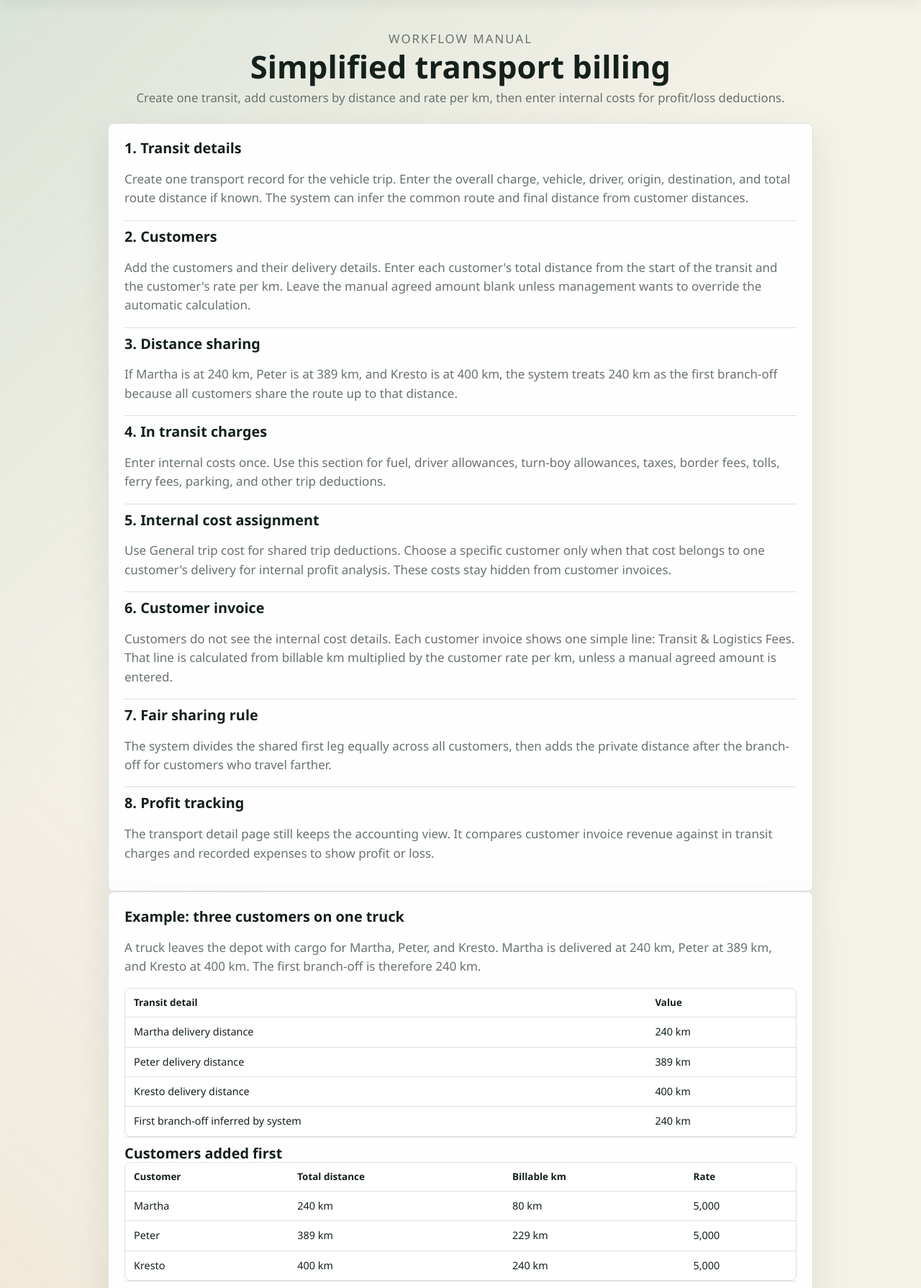
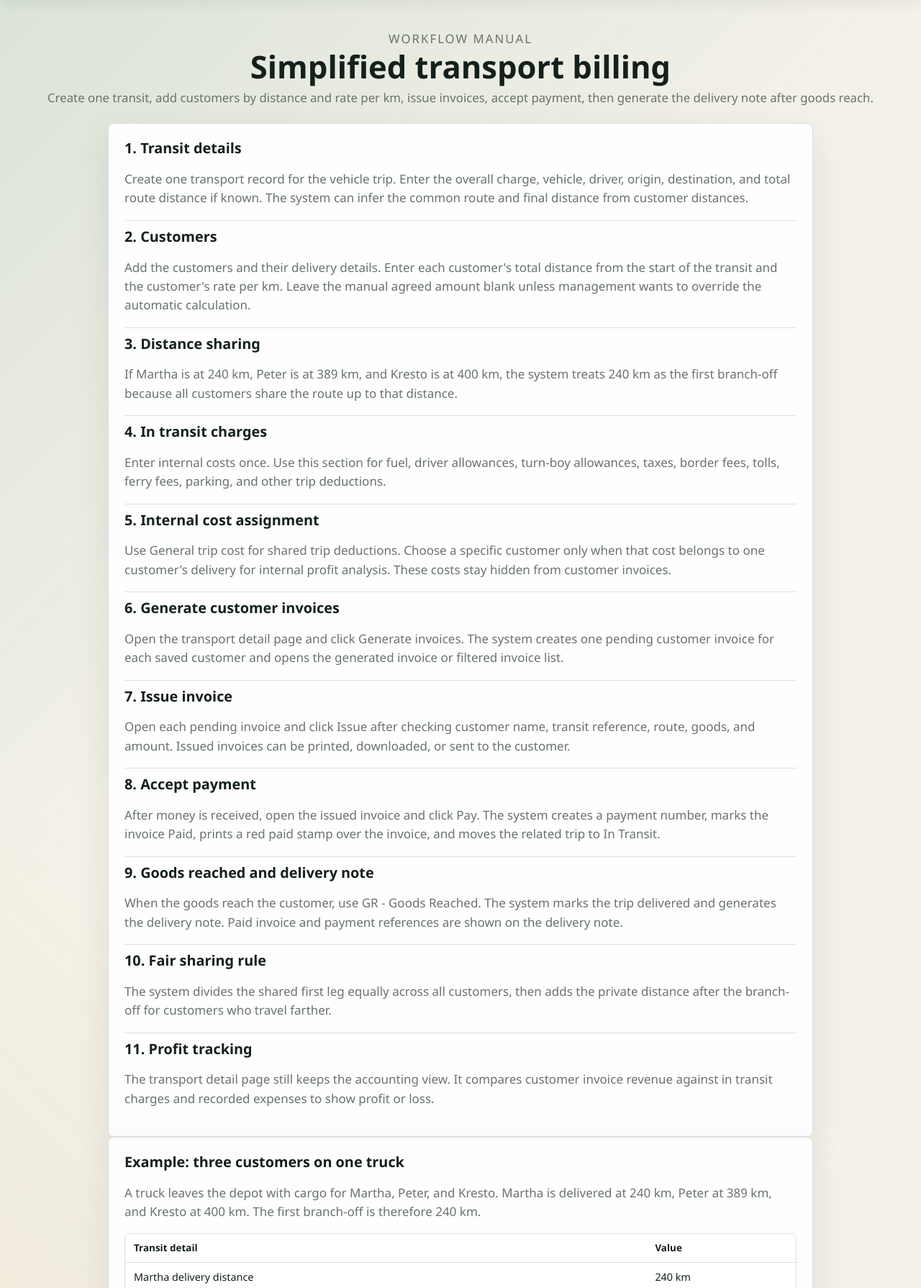
Before and after one commit to nekiwanuka/MINING_ERP, a Django app: page /transport/billing-manual/ in a window 1280 px wide. Shown: the part 67-1857 px from the top of the page at 72% size. Run offline with Django 5.2, Linux system fonts and the light colour scheme; the visitor is signed in with stand-in values (Sample User, id 1); data comes from the database, SQL or seed files in the repository.

Commit message:
Add transport payment workflow

```diff
--- a/operations/i18n.py
+++ b/operations/i18n.py
@@ -330,7 +330,6 @@ EXTRA_TRANSLATIONS = {
         "Fuel stock summary": "Resume du stock de carburant",
         "Fuel type": "Type de carburant",
         "Generate invoices": "Generer les factures",
-        "Generate and issue invoices": "Generer et emettre les factures",
         "Generated by": "Genere par",
         "Group": "Groupe",
         "In progress": "En cours",
@@ -412,6 +411,7 @@ EXTRA_TRANSLATIONS = {
         "Other reference": "Autre reference",
         "Party": "Partie",
         "Paid": "Paye",
+        "Payments": "Paiements",
         "Passport": "Passeport",
         "Pending": "En attente",
         "Pieces": "Pieces",
@@ -605,7 +605,6 @@ EXTRA_TRANSLATIONS = {
         "Fuel stock summary": "燃油库存摘要",
         "Fuel type": "燃油类型",
         "Generate invoices": "生成发票",
-        "Generate and issue invoices": "生成并开具发票",
         "Generated by": "生成人",
         "Group": "组",
         "In progress": "进行中",
@@ -686,6 +685,7 @@ EXTRA_TRANSLATIONS = {
         "Other reference": "其他参考",
         "Party": "对象",
         "Paid": "已付款",
+        "Payments": "付款",
         "Passport": "护照",
         "Pending": "待处理",
         "Pieces": "件数",
--- a/operations/services.py
+++ b/operations/services.py
@@ -282,7 +282,7 @@ def generate_transport_customer_invoices(record, generated_by=None):
                 transport=record,
                 customer_order=customer_order,
                 customer_name=customer_order.customer_name or "Unnamed customer",
-                status=TransportCustomerInvoice.Status.FINALIZED,
+                status=TransportCustomerInvoice.Status.DRAFT,
                 generated_by=generated_by,
             )
             sort_order = 1
--- a/operations/templates/operations/base.html
+++ b/operations/templates/operations/base.html
@@ -54,6 +54,7 @@
                             <a href="{% url 'transport_in_transit' %}">In Transit</a>
                             <a href="{% url 'transport_goods_reached' %}">GR - Goods Reached</a>
                             <a href="{% url 'transport_invoice_list' %}">Invoices</a>
+                            <a href="{% url 'transport_invoice_list' %}?status=paid">{{ 'Payments'|tr:active_language }}</a>
                             {% if can_read_transport_reports %}<a href="{% url 'transport_reports' %}">Reports</a>{% endif %}
                             <a href="{% url 'transport_billing_manual' %}">{{ 'Billing manual'|tr:active_language }}</a>
                         </span>
--- a/operations/templates/operations/transport_billing_manual.html
+++ b/operations/templates/operations/transport_billing_manual.html
@@ -5,7 +5,7 @@
     <div>
         <p class="eyebrow">Workflow Manual</p>
         <h1>Simplified transport billing</h1>
-        <p>Create one transit, add customers by distance and rate per km, then enter internal costs for profit/loss deductions.</p>
+        <p>Create one transit, add customers by distance and rate per km, issue invoices, accept payment, then generate the delivery note after goods reach.</p>
     </div>
 </section>
 
@@ -25,13 +25,22 @@
     <div class="form-section"><h2>5. Internal cost assignment</h2></div>
     <p class="muted-copy">Use General trip cost for shared trip deductions. Choose a specific customer only when that cost belongs to one customer's delivery for internal profit analysis. These costs stay hidden from customer invoices.</p>
 
-    <div class="form-section"><h2>6. Customer invoice</h2></div>
-    <p class="muted-copy">Customers do not see the internal cost details. Each customer invoice shows one simple line: Transit &amp; Logistics Fees. That line is calculated from billable km multiplied by the customer rate per km, unless a manual agreed amount is entered.</p>
+    <div class="form-section"><h2>6. Generate customer invoices</h2></div>
+    <p class="muted-copy">Open the transport detail page and click Generate invoices. The system creates one pending customer invoice for each saved customer and opens the generated invoice or filtered invoice list.</p>
 
-    <div class="form-section"><h2>7. Fair sharing rule</h2></div>
+    <div class="form-section"><h2>7. Issue invoice</h2></div>
+    <p class="muted-copy">Open each pending invoice and click Issue after checking customer name, transit reference, route, goods, and amount. Issued invoices can be printed, downloaded, or sent to the customer.</p>
+
+    <div class="form-section"><h2>8. Accept payment</h2></div>
+    <p class="muted-copy">After money is received, open the issued invoice and click Pay. The system creates a payment number, marks the invoice Paid, prints a red paid stamp over the invoice, and moves the related trip to In Transit.</p>
+
+    <div class="form-section"><h2>9. Goods reached and delivery note</h2></div>
+    <p class="muted-copy">When the goods reach the customer, use GR - Goods Reached. The system marks the trip delivered and generates the delivery note. Paid invoice and payment references are shown on the delivery note.</p>
+
+    <div class="form-section"><h2>10. Fair sharing rule</h2></div>
     <p class="muted-copy">The system divides the shared first leg equally across all customers, then adds the private distance after the branch-off for customers who travel farther.</p>
 
-    <div class="form-section"><h2>8. Profit tracking</h2></div>
+    <div class="form-section"><h2>11. Profit tracking</h2></div>
     <p class="muted-copy">The transport detail page still keeps the accounting view. It compares customer invoice revenue against in transit charges and recorded expenses to show profit or loss.</p>
 </section>
 
@@ -75,8 +84,8 @@
         </table>
     </div>
 
-    <div class="form-section"><h2>Invoice result</h2></div>
-    <p class="muted-copy">The customer invoice stays simple. It does not list fuel, driver, border, toll, loading, or offloading details separately. Those costs stay internal for the profit/loss report.</p>
+    <div class="form-section"><h2>Invoice and payment result</h2></div>
+    <p class="muted-copy">The customer invoice stays simple. It does not list fuel, driver, border, toll, loading, or offloading details separately. After payment is accepted, the paid invoice carries the official payment stamp and payment number.</p>
     <div class="table-wrap compact">
         <table>
             <thead><tr><th>Invoice line</th><th>Martha</th><th>Peter</th><th>Kresto</th></tr></thead>
--- a/operations/templates/operations/transport_invoice_list.html
+++ b/operations/templates/operations/transport_invoice_list.html
@@ -48,6 +48,11 @@
                         <td>
                             <div class="table-actions">
                                 <a href="{% url 'transport_invoice_detail' invoice.pk %}">View</a>
+                                {% if invoice.status == invoice.Status.DRAFT %}
+                                    <form method="post" action="{% url 'transport_invoice_issue' invoice.pk %}">{% csrf_token %}<button type="submit">Issue</button></form>
+                                {% elif invoice.status == invoice.Status.FINALIZED %}
+                                    <form method="post" action="{% url 'transport_invoice_pay' invoice.pk %}">{% csrf_token %}<button type="submit">Pay</button></form>
+                                {% endif %}
                                 <a href="{% url 'transport_invoice_print' invoice.pk %}" target="_blank" rel="noopener">Print</a>
                                 <a href="{% url 'transport_invoice_download' invoice.pk %}">Download</a>
                             </div>
--- a/operations/templates/operations/transport_list.html
+++ b/operations/templates/operations/transport_list.html
@@ -48,11 +48,7 @@
                     <tr data-filter-text="{{ record.transport_number }} {{ record.transit_number }} {{ record.vehicle }} {{ record.origin }} {{ record.destination }} {{ record.customer_names_summary }}">
                         <td><a href="{% url 'transport_detail' record.pk %}">{{ record.transport_number }}</a></td>
                         <td>
-                            {% if record.customer_invoices.all %}
-                                <span class="status-badge status-ready">Pending invoicing</span>
-                            {% else %}
-                                <span class="status-badge status-transit">In transit</span>
-                            {% endif %}
+                            <span class="status-badge {{ record.invoice_status_class }}">{{ record.invoice_status_label }}</span>
                         </td>
                         <td>{{ record.vehicle }}</td>
                         <td>{{ record.origin }} to {{ record.destination }}</td>
--- a/operations/urls.py
+++ b/operations/urls.py
@@ -195,6 +195,16 @@ urlpatterns = [
         name="transport_invoice_detail",
     ),
     path(
+        "transport/invoices/<int:invoice_id>/issue/",
+        views.transport_invoice_issue,
+        name="transport_invoice_issue",
+    ),
+    path(
+        "transport/invoices/<int:invoice_id>/pay/",
+        views.transport_invoice_pay,
+        name="transport_invoice_pay",
+    ),
+    path(
         "transport/invoices/<int:invoice_id>/download/",
         views.transport_invoice_download,
         name="transport_invoice_download",
--- a/operations/views.py
+++ b/operations/views.py
@@ -98,6 +98,7 @@ from .models import (
     TransportCustomerOrder,
     TransportRecord,
     TransportTransitCost,
+    transport_payment_number,
     UserModuleAccess,
     VisaEmbassy,
 )
@@ -779,7 +780,7 @@ def requisition_pdf_response(requisition, as_attachment=False, language="en"):
 
 
 def transport_invoice_message(invoice):
-    return (
+    message = (
         f"Transport Invoice {invoice.invoice_number}\n"
         f"Customer: {invoice.customer_name}\n"
         f"Transit: {invoice.transport.transit_number}\n"
@@ -787,6 +788,9 @@ def transport_invoice_message(invoice):
         f"Route: {invoice.transport.origin} to {invoice.transport.destination}\n"
         f"Total: USD {invoice.total_amount:.0f}"
     )
+    if invoice.status == TransportCustomerInvoice.Status.PAID:
+        message = f"{message}\nPaid: {invoice.payment_number or '-'}"
+    return message
 
 
 def transport_invoice_item_rows(customer_order):
@@ -847,6 +851,31 @@ def transport_invoice_pdf(invoice, language="en"):
         leading=24,
         textColor=colors.HexColor("#14201b"),
     )
+
+    def draw_paid_stamp(canvas, _document):
+        if invoice.status != TransportCustomerInvoice.Status.PAID:
+            return
+        paid_date = (
+            timezone.localtime(invoice.paid_at).date() if invoice.paid_at else "-"
+        )
+        canvas.saveState()
+        canvas.translate(142 * mm, 199 * mm)
+        canvas.rotate(-12)
+        canvas.setStrokeColor(colors.HexColor("#b91c1c"))
+        canvas.setFillColor(colors.HexColor("#b91c1c"))
+        canvas.setLineWidth(1.6)
+        canvas.roundRect(-32 * mm, -16 * mm, 64 * mm, 32 * mm, 5 * mm, stroke=1, fill=0)
+        canvas.setLineWidth(0.7)
+        canvas.roundRect(-29 * mm, -13 * mm, 58 * mm, 26 * mm, 4 * mm, stroke=1, fill=0)
+        canvas.setFont(bold_font_name, 26)
+        canvas.drawCentredString(0, 3 * mm, "PAID")
+        canvas.setFont(bold_font_name, 6.5)
+        canvas.drawCentredString(
+            0, -5 * mm, f"PAYMENT NO: {invoice.payment_number or '-'}"
+        )
+        canvas.drawCentredString(0, -9 * mm, f"DATE PAID: {paid_date}")
+        canvas.restoreState()
+
     if app_setting.logo:
         try:
             brand_mark = Image(app_setting.logo.path, width=18 * mm, height=18 * mm)
@@ -1012,7 +1041,7 @@ def transport_invoice_pdf(invoice, language="en"):
         )
     )
     story.extend([Spacer(1, 12), lines, Spacer(1, 24), signatures])
-    document.build(story)
+    document.build(story, onFirstPage=draw_paid_stamp, onLaterPages=draw_paid_stamp)
     return buffer.getvalue()
 
 
@@ -2503,6 +2532,28 @@ def transport_list(request):
         records = records.filter(date=search_date)
     matching_count = records.count()
     records = list(records[:200])
+    for record in records:
+        invoice_statuses = [
+            invoice.status for invoice in record.customer_invoices.all()
+        ]
+        if not invoice_statuses:
+            record.invoice_status_label = record.get_status_display()
+            record.invoice_status_class = "status-transit"
+        elif any(
+            status == TransportCustomerInvoice.Status.DRAFT
+            for status in invoice_statuses
+        ):
+            record.invoice_status_label = "Pending invoice"
+            record.invoice_status_class = "status-ready"
+        elif any(
+            status == TransportCustomerInvoice.Status.FINALIZED
+            for status in invoice_statuses
+        ):
+            record.invoice_status_label = "Issued"
+            record.invoice_status_class = "status-issued"
+        else:
+            record.invoice_status_label = "Paid"
+            record.invoice_status_class = "status-paid"
     total_revenue = sum(
         (record.invoice_revenue_total for record in records), Decimal("0")
     )
@@ -2642,9 +2693,9 @@ def transport_invoices_generate(request, pk):
         pk=pk,
     )
     invoices = generate_transport_customer_invoices(record, request.user)
-    messages.success(
-        request, f"Generated and issued {len(invoices)} customer invoice(s)."
-    )
+    messages.success(request, f"Generated {len(invoices)} pending customer invoice(s).")
+    if len(invoices) == 1:
+        return redirect("transport_invoice_detail", invoice_id=invoices[0].pk)
     invoice_url = reverse("transport_invoice_list")
     return redirect(f"{invoice_url}?q={quote(record.transit_number)}")
 
@@ -2710,6 +2761,56 @@ def transport_invoice_detail(request, invoice_id):
     )
 
 
+@access_required(UserModuleAccess.Module.TRANSPORT, ACTION_UPDATE)
+@require_POST
+def transport_invoice_issue(request, invoice_id):
+    invoice = get_object_or_404(TransportCustomerInvoice, pk=invoice_id)
+    if invoice.status == TransportCustomerInvoice.Status.PAID:
+        messages.info(request, f"Invoice {invoice.invoice_number} is already paid.")
+    elif invoice.status == TransportCustomerInvoice.Status.FINALIZED:
+        messages.info(request, f"Invoice {invoice.invoice_number} is already issued.")
+    else:
+        invoice.status = TransportCustomerInvoice.Status.FINALIZED
+        invoice.save(update_fields=["status", "updated_at"])
+        messages.success(request, f"Invoice {invoice.invoice_number} issued.")
+    return redirect("transport_invoice_detail", invoice_id=invoice.pk)
+
+
+@access_required(UserModuleAccess.Module.TRANSPORT, ACTION_UPDATE)
+@require_POST
+def transport_invoice_pay(request, invoice_id):
+    invoice = get_object_or_404(
+        TransportCustomerInvoice.objects.select_related("transport"), pk=invoice_id
+    )
+    if invoice.status == TransportCustomerInvoice.Status.DRAFT:
+        messages.error(request, "Issue the invoice before accepting payment.")
+        return redirect("transport_invoice_detail", invoice_id=invoice.pk)
+    if invoice.status != TransportCustomerInvoice.Status.PAID:
+        invoice.status = TransportCustomerInvoice.Status.PAID
+        invoice.payment_number = invoice.payment_number or transport_payment_number()
+        invoice.paid_at = timezone.now()
+        invoice.paid_by = request.user
+        invoice.save(
+            update_fields=[
+                "status",
+                "payment_number",
+                "paid_at",
+                "paid_by",
+                "updated_at",
+            ]
+        )
+        if invoice.transport.status != TransportRecord.Status.IN_TRANSIT:
+            invoice.transport.status = TransportRecord.Status.IN_TRANSIT
+            invoice.transport.save(update_fields=["status", "updated_at"])
+        messages.success(
+            request,
+            f"Payment {invoice.payment_number} accepted for invoice {invoice.invoice_number}.",
+        )
+    else:
+        messages.info(request, f"Invoice {invoice.invoice_number} is already paid.")
+    return redirect("transport_invoice_detail", invoice_id=invoice.pk)
+
+
 @access_required(UserModuleAccess.Module.TRANSPORT, ACTION_READ)
 def transport_invoice_download(request, invoice_id):
     invoice = get_object_or_404(
@@ -2812,13 +2913,20 @@ def transport_delivery_note_detail(request, pk, document_id):
         transport_id=pk,
         document_type=CommercialDocument.DocumentType.DELIVERY_NOTE,
     )
+    paid_invoices = document.transport.customer_invoices.filter(
+        status=TransportCustomerInvoice.Status.PAID
+    ).order_by("invoice_number")
     whatsapp_url = (
         f"https://wa.me/?text={quote(transport_delivery_note_message(document))}"
     )
     return render(
         request,
         "operations/transport_delivery_note_detail.html",
-        {"document": document, "whatsapp_url": whatsapp_url},
+        {
+            "document": document,
+            "paid_invoices": paid_invoices,
+            "whatsapp_url": whatsapp_url,
+        },
     )
 
 
--- a/static/css/app.css
+++ b/static/css/app.css
@@ -534,6 +534,8 @@ tbody tr:last-child td { border-bottom: 0; }
 .status-badge, .profit-pill { display: inline-flex; align-items: center; min-height: 32px; padding: 6px 10px; border-radius: 999px; font-size: 0.82rem; font-weight: 900; white-space: nowrap; }
 .status-transit { background: #e7f0f7; color: #1d4c63; }
 .status-ready { background: #fff0d9; color: #8a4c04; }
+.status-issued { background: #e8f2ed; color: var(--accent-dark); }
+.status-paid { background: #fff5f5; color: #b91c1c; }
 .status-delivered { background: #e8f2ed; color: var(--accent-dark); }
 .internal-money { color: #888; font-size: 0.92rem; }
 .profit-cell, .profit-pill { font-weight: 950; }
@@ -956,7 +958,7 @@ tbody tr:last-child td { border-bottom: 0; }
 .process-document-card small { color: var(--muted); font-weight: 750; overflow-wrap: anywhere; }
 .process-document-actions { display: grid; justify-items: end; gap: 8px; }
 .process-document-actions > strong { font-size: 1.16rem; white-space: nowrap; }
-.transport-invoice-document { display: grid; gap: 18px; width: min(920px, 100%); margin: 0 auto 24px; padding: clamp(18px, 4vw, 34px); border: 1px solid var(--line); border-radius: 8px; background: linear-gradient(180deg, #fff 0%, #fffdf8 100%); box-shadow: var(--shadow); }
+.transport-invoice-document { position: relative; display: grid; gap: 18px; width: min(920px, 100%); margin: 0 auto 24px; padding: clamp(18px, 4vw, 34px); border: 1px solid var(--line); border-radius: 8px; background: linear-gradient(180deg, #fff 0%, #fffdf8 100%); box-shadow: var(--shadow); }
 .invoice-document-header { display: flex; justify-content: space-between; gap: 24px; padding-bottom: 18px; border-bottom: 3px solid var(--ink); }
 .invoice-brand-block, .invoice-title-block { display: grid; gap: 4px; }
 .document-logo { width: 64px; height: 64px; object-fit: contain; border: 1px solid var(--line); border-radius: 8px; background: #fff; padding: 4px; }
@@ -989,6 +991,11 @@ tbody tr:last-child td { border-bottom: 0; }
 .delivery-note-body p { margin: 0 0 8px; color: var(--ink); font-weight: 700; line-height: 1.5; }
 .invoice-document-footer { display: grid; grid-template-columns: repeat(2, minmax(0, 1fr)); gap: 28px; padding-top: 28px; }
 .invoice-document-footer div { display: grid; gap: 10px; min-height: 76px; border-top: 1px solid var(--ink); padding-top: 8px; }
+.paid-stamp { display: inline-grid; place-items: center; gap: 3px; min-width: 178px; min-height: 92px; padding: 10px 18px; border: 3px double #b91c1c; border-radius: 18px; color: #b91c1c; background: color-mix(in srgb, #fff5f5 52%, transparent); text-align: center; box-shadow: inset 0 0 0 2px rgba(185, 28, 28, 0.18); text-transform: uppercase; }
+.paid-stamp-overlay { position: absolute; top: clamp(138px, 20vw, 178px); right: clamp(28px, 7vw, 82px); z-index: 3; pointer-events: none; transform: rotate(-11deg); opacity: 0.92; mix-blend-mode: multiply; }
+.paid-stamp strong { font-size: 2rem; line-height: 1; letter-spacing: 0.16em; }
+.paid-stamp span { font-weight: 900; font-size: 0.72rem; letter-spacing: 0.04em; }
+.payment-reference-block { border-color: #b91c1c; background: #fff5f5; }
 .trip-card-scroll { display: grid; grid-template-columns: repeat(auto-fit, minmax(min(260px, 100%), 1fr)); gap: 14px; max-height: 680px; overflow: auto; padding-right: 4px; }
 .trip-profit-card { display: grid; gap: 10px; padding: 16px; border: 1px solid var(--line); border-radius: 8px; background: #fff; }
 .trip-card-top { display: flex; justify-content: space-between; gap: 12px; align-items: center; }
--- a/static/js/app.js
+++ b/static/js/app.js
@@ -1,4 +1,19 @@
 (function () {
+    function dismissToastFromControl(control) {
+        var toast = control ? control.closest('[data-toast]') : null;
+        if (!toast) { return; }
+        var stack = toast.closest('.toast-stack');
+        toast.remove();
+        if (stack && !stack.querySelector('[data-toast]')) { stack.remove(); }
+    }
+
+    document.addEventListener('click', function (event) {
+        var closeButton = event.target.closest('[data-toast-close]');
+        if (!closeButton) { return; }
+        event.preventDefault();
+        dismissToastFromControl(closeButton);
+    });
+
     function translatePage() {
         var script = document.getElementById('ui-translations');
         if (!script) { return; }
@@ -102,8 +117,7 @@
     function setupToasts() {
         document.querySelectorAll('[data-toast-close]').forEach(function (button) {
             button.addEventListener('click', function () {
-                var toast = button.closest('[data-toast]');
-                if (toast) { toast.hidden = true; }
+                dismissToastFromControl(button);
             });
         });
     }
```
Also changed, not shown: operations/models.py (+15 -1 lines), operations/templates/operations/transport_delivery_note_detail.html (+9 -0 lines), operations/templates/operations/transport_detail.html (+5 -4 lines), operations/templates/operations/transport_invoice_detail.html (+13 -0 lines), operations/tests.py (+75 -10 lines), README.md, operations/migrations/0025_transportcustomerinvoice_paid_at_and_more.py (added).
